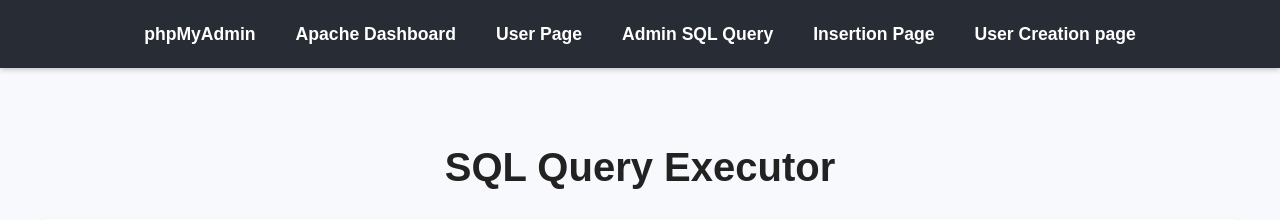
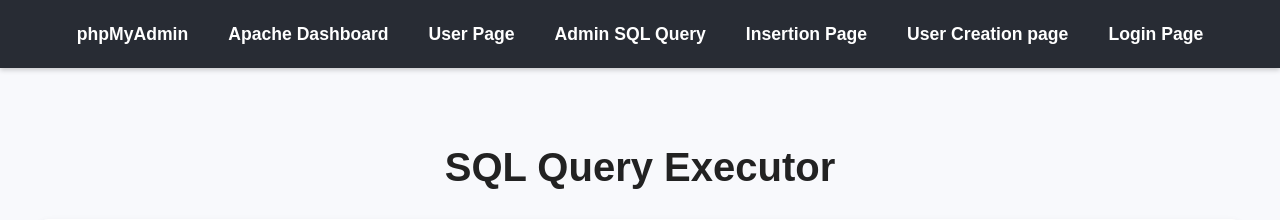
Before and after one commit to Anon0nyx/cybersquatPlatformPHP, a PHP site: page /pages/sql_query/sql_query.php in a window 1280 px wide. Shown: the top 220 px of the page. Run offline with PHP 8.4, Linux system fonts and the light colour scheme.

Commit message:
To get to the page -.-

```diff
--- a/templates/navbar.php
+++ b/templates/navbar.php
@@ -7,6 +7,7 @@
 	          <li><a href="../sql_query/sql_query.php">Admin SQL Query</a></li>
             <li><a href="../user_pages/insert_page.php">Insertion Page</a></li>
             <li><a href="../user_pages/user_creation.php">User Creation page</a></li>
+            <li><a href="../user_pages/login_page.php">Login Page</a></li>
         </ul>
     </nav>
 </header>
```
